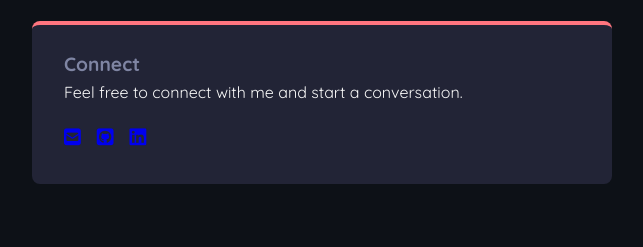
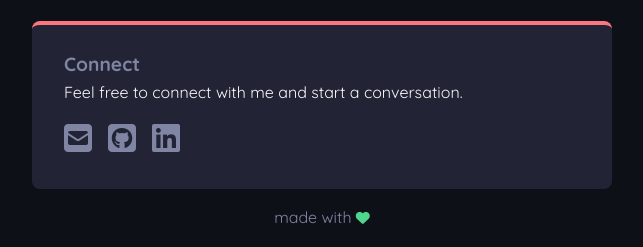
Before and after one commit to LucasAlexander13/play-together, a plain HTML site: page index.html in a window 1280 px wide. Shown: the part 589-836 px from the top of the page, without its empty margins (318-961 px from the left). Before the commit the page ends 813 px from the top, so only its background shows below. Drawn offline with Linux system fonts and the light colour scheme.

Commit message:
feat: footer and icon styles

```diff
--- a/index.html
+++ b/index.html
@@ -10,10 +10,15 @@
 	<body>
 		<header>
 			<div>
-				<img
-					src="https://github.com/lucasalexander13.png"
-					alt="Lucas Alexander's Profile Picture"
-				/>
+				<a
+					href="https://github.com/lucasalexander13"
+					rel="noreferrer noopener"
+					target="_blank">
+					<img
+						src="https://github.com/lucasalexander13.png"
+						alt="Lucas Alexander's Profile Picture"
+					/>
+				</a>
 			</div>
 		</header>
 		<main>
@@ -112,7 +117,7 @@
 								href="mailto:lucasalexander13@hotmail.com"
 								rel="noreferrer noopener"
 								target="_blank">
-								<i class="fa-solid fa-square-envelope"></i>
+								<i class="fa-solid fa-square-envelope fa-2x"></i>
 							</a>
 						</li>
 
@@ -122,7 +127,7 @@
 								href="https://github.com/LucasAlexander13"
 								rel="noreferrer noopener"
 								target="_blank">
-								<i class="fa-brands fa-square-github"></i>
+								<i class="fa-brands fa-square-github fa-2x"></i>
 							</a>
 						</li>
 
@@ -132,7 +137,7 @@
 								href="https://www.linkedin.com/in/LucasAlexander13"
 								rel="noreferrer noopener"
 								target="_blank">
-								<i class="fa-brands fa-linkedin"></i>
+								<i class="fa-brands fa-linkedin fa-2x"></i>
 							</a>
 						</li>
 					</ul>
@@ -141,6 +146,9 @@
 		</main>
 
 		<footer>
+			<div>
+				<p>made with <i class="fa-solid fa-heart fa-sm"></i></p>
+			</div>
 			<!-- Kit de Ícones -->
 			<script
 				src="https://kit.fontawesome.com/e94eb060fa.js"
--- a/styles.css
+++ b/styles.css
@@ -66,7 +66,6 @@ header img {
 ------------------------------------------*/
 section {
 	display: grid;
-	margin-bottom: 40px;
 	gap: 24px;
 }
 
@@ -128,13 +127,33 @@ section ul li img:hover {
 	width: 90px;
 }
 
-.social-list {
-	font-size: larger;
+.social-list a i {
+	color: var(--bright-grey)
+}
+
+.social-list a i:hover {
+	color: var(--blue)
+}
+
+/* Footer
+------------------------------------------*/
+footer p {
+	color: var(--bright-grey);
+	animation: fromLeft .8s 1.2s backwards;
+	margin: 16px;
+	text-align: center;
+}
+
+footer i {
+	color: var(--green);
+}
+
+footer i:hover {
+	color: var(--red);
 }
 
 /* Animations
 ------------------------------------------*/
-
 @keyframes fromLeft {
 	from {
 		opacity: 0;
```
